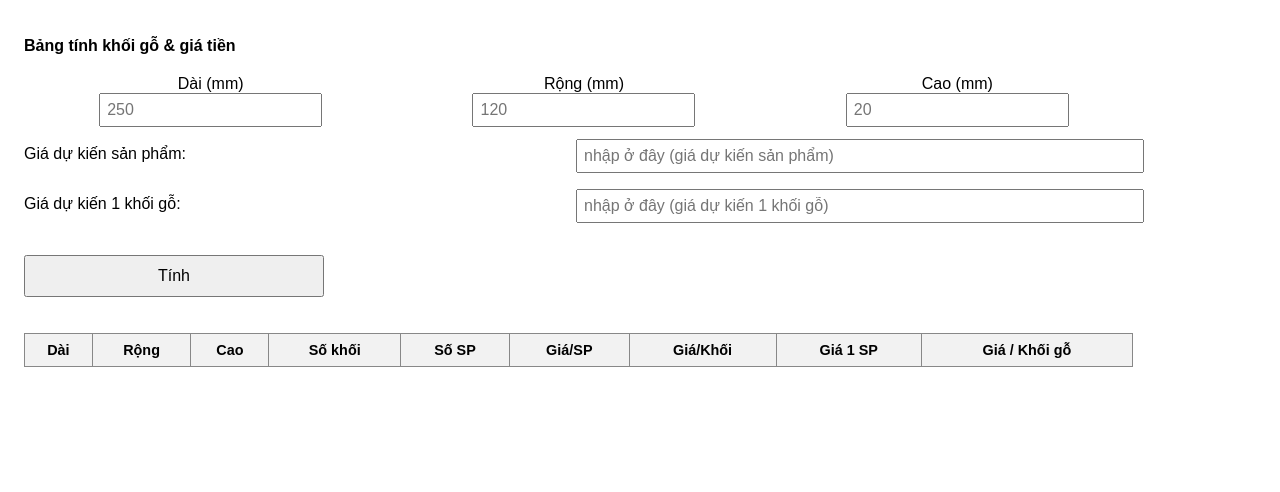
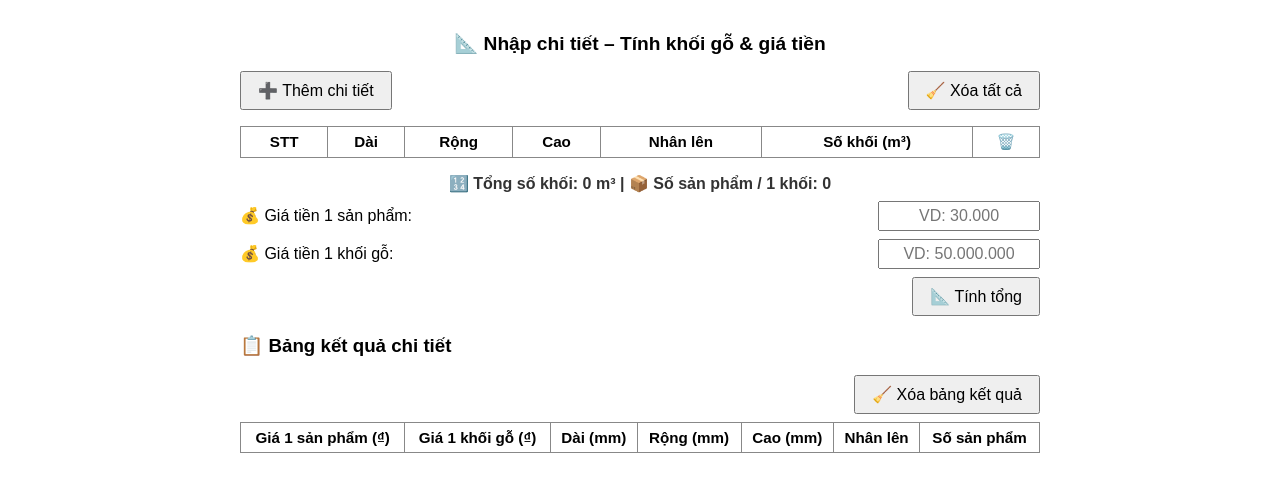
Before and after one commit to DoMung2266/domung, a plain HTML site: page index.html in a window 1280 px wide. Drawn offline with Linux system fonts and the light colour scheme.

Commit message:
index.html

```diff
--- a/index.html
+++ b/index.html
@@ -2,186 +2,75 @@
 <html lang="vi">
 <head>
   <meta charset="UTF-8">
-  <title>Bảng tính khối gỗ & giá tiền</title>
+  <title>Tính khối gỗ & giá tiền</title>
   <meta name="viewport" content="width=device-width, initial-scale=1.0">
   <style>
-    body {
-      font-family: sans-serif;
-      padding: 16px;
-      box-sizing: border-box;
-      max-width: 90%;
-    }
-    h2 {
-      font-size: 1.0em;
-      margin-bottom: 20px;
-    }
-    .row {
-      display: flex;
-      flex-wrap: wrap;
-      align-items: center;
-      margin-bottom: 12px;
-    }
-    label {
-      flex: 1 0 160px;
-      margin-bottom: 4px;
-    }
-    input {
-      flex: 1 0 160px;
-      padding: 6px;
-      font-size: 1em;
-    }
-    .result-inline {
-      font-weight: bold;
-      color: #333;
-      flex: 1 0 100%;
-      margin-top: 4px;
-    }
-    button {
-      padding: 10px 20px;
-      font-size: 1em;
-      width: 99%;
-      max-width: 300px;
-      margin: 16px 0;
-    }
-    table {
-      width: 99%;
-      border-collapse: collapse;
-      font-size: 0.9em;
-      margin-top: 20px;
-    }
-    th, td {
-      border: 1px solid #888;
-      padding: 8px 4px;
-      text-align: center;
-    }
-    th {
-      background-color: #f2f2f2;
-    }
+    body { font-family: sans-serif; padding: 16px; max-width: 800px; margin: auto; }
+    h2 { font-size: 1.2em; margin-bottom: 16px; text-align: center; }
+    table { width: 100%; border-collapse: collapse; margin-bottom: 16px; font-size: 0.95em; }
+    th, td { border: 1px solid #888; padding: 6px; text-align: center; }
+    input[type="number"], input[type="text"] { width: 80px; padding: 4px; font-size: 1em; text-align: center; }
+    input.quantity { width: 60px; }
+    .controls { display: flex; justify-content: space-between; gap: 10px; margin-bottom: 16px; }
+    button { padding: 8px 16px; font-size: 1em; cursor: pointer; }
+    .result { font-weight: bold; margin: 8px 0; font-size: 1em; color: #333; text-align: center; }
+    .row { display: flex; align-items: center; justify-content: space-between; gap: 10px; margin-bottom: 8px; flex-wrap: wrap; }
+    .row input { flex: 1; max-width: 150px; }
   </style>
 </head>
 <body>
-  <h2>Bảng tính khối gỗ & giá tiền</h2>
+  <h2>📐 Nhập chi tiết – Tính khối gỗ & giá tiền</h2>
 
-  <div class="row">
-  <div style="flex: 1 0 20%; text-align: center;">
-    <label for="length">Dài (mm)</label><br>
-    <input type="number" id="length" placeholder="250">
-  </div>
-  <div style="flex: 1 0 20%; text-align: center;">
-    <label for="width">Rộng (mm)</label><br>
-    <input type="number" id="width" placeholder="120">
-  </div>
-  <div style="flex: 1 0 20%; text-align: center;">
-    <label for="height">Cao (mm)</label><br>
-    <input type="number" id="height" placeholder="20">
-  </div>
- </div>
-
-  <div class="row">
-    <label>Giá dự kiến sản phẩm:</label>
-    <input type="text" id="unitPrice" oninput="formatMoneyInput(this)" placeholder="nhập ở đây (giá dự kiến sản phẩm)">
-    <span class="result-inline" id="totalPriceOutput"></span>
+  <div class="controls">
+    <button onclick="addRow()">➕ Thêm chi tiết</button>
+    <button onclick="clearTable()">🧹 Xóa tất cả</button>
   </div>
 
-  <div class="row">
-    <label>Giá dự kiến 1 khối gỗ:</label>
-    <input type="text" id="blockPrice" oninput="formatMoneyInput(this)" placeholder="nhập ở đây (giá dự kiến 1 khối gỗ)">
-    <span class="result-inline" id="pricePerUnitOutput"></span>
-  </div>
-
-  <button onclick="calculate()">Tính</button>
-
-  <div class="results">
-    <div class="result-inline" id="volumeOutput"></div>
-    <div class="result-inline" id="quantityOutput"></div>
-  </div>
-
-  <table id="historyTable">
+  <table id="woodTable">
     <thead>
       <tr>
-        <th>Dài</th><th>Rộng</th><th>Cao</th><th>Số khối</th>
-        <th>Số SP</th><th>Giá/SP</th><th>Giá/Khối</th><th>Giá 1 SP</th><th>Giá / Khối gỗ</th>
+        <th>STT</th><th>Dài</th><th>Rộng</th><th>Cao</th><th>Nhân lên</th><th>Số khối (m³)</th><th>🗑️</th>
       </tr>
     </thead>
     <tbody></tbody>
   </table>
 
-  <script>
-    function formatMoneyInput(input) {
-      let raw = input.value.replace(/[^\d]/g, "");
-      if (raw === "") {
-        input.value = "";
-        return;
-      }
-      input.value = parseInt(raw).toLocaleString("vi-VN");
-    }
+  <div class="result" id="totalOutput">🔢 Tổng số khối: 0 m³ | 📦 Số sản phẩm / 1 khối: 0</div>
 
-    function parseMoney(inputValue) {
-      return parseInt(inputValue.replace(/[^\d]/g, ""));
-    }
+  <div class="row">
+    <label>💰 Giá tiền 1 sản phẩm:</label>
+    <input type="text" id="pricePerProduct" oninput="trackChange('product'); formatMoneyInput(this)" placeholder="VD: 30.000">
+  </div>
 
-    function calculate() {
-      const length = parseFloat(document.getElementById("length").value);
-      const width = parseFloat(document.getElementById("width").value);
-      const height = parseFloat(document.getElementById("height").value);
-      const unitPrice = parseMoney(document.getElementById("unitPrice").value);
-      const blockPrice = parseMoney(document.getElementById("blockPrice").value);
+  <div class="row">
+    <label>💰 Giá tiền 1 khối gỗ:</label>
+    <input type="text" id="pricePerKhối" oninput="trackChange('block'); formatMoneyInput(this)" placeholder="VD: 50.000.000">
+  </div>
 
-      const volumeOutput = document.getElementById("volumeOutput");
-      const quantityOutput = document.getElementById("quantityOutput");
-      const totalPriceOutput = document.getElementById("totalPriceOutput");
-      const pricePerUnitOutput = document.getElementById("pricePerUnitOutput");
+  <div class="row" style="justify-content: flex-end;">
+    <button onclick="calculateTotal()">📐 Tính tổng</button>
+  </div>
 
-      if (!length || !width || !height) {
-        volumeOutput.innerText = "❌ Vui lòng nhập đủ 3 kích thước!";
-        quantityOutput.innerText = "";
-        totalPriceOutput.innerText = "";
-        pricePerUnitOutput.innerText = "";
-        return;
-      }
+  <h3>📋 Bảng kết quả chi tiết</h3>
+  <div class="row" style="justify-content: flex-end;">
+    <button onclick="clearPriceTable()">🧹 Xóa bảng kết quả</button>
+  </div>
 
-      const volume = (length / 1000) * (width / 1000) * (height / 1000);
-      const quantity = volume > 0 ? (1 / volume) : 0;
+  <table id="priceTable">
+    <thead>
+      <tr>
+        <th>Giá 1 sản phẩm (₫)</th>
+        <th>Giá 1 khối gỗ (₫)</th>
+        <th>Dài (mm)</th>
+        <th>Rộng (mm)</th>
+        <th>Cao (mm)</th>
+        <th>Nhân lên</th>
+        <th>Số sản phẩm</th>
+      </tr>
+    </thead>
+    <tbody></tbody>
+  </table>
 
-      volumeOutput.innerText = `🔢 Số khối: ${volume.toFixed(6)} m³`;
-      quantityOutput.innerText = `📦 Số sản phẩm: ${quantity.toFixed(2)} sản phẩm`;
-
-      if (unitPrice) {
-        const totalPrice = Math.round(quantity * unitPrice);
-        totalPriceOutput.innerText = `💰 Giá 1 khối: ${totalPrice.toLocaleString("vi-VN")} ₫`;
-      } else {
-        totalPriceOutput.innerText = "";
-      }
-
-      if (blockPrice) {
-        const pricePerUnit = Math.round(blockPrice / quantity);
-        pricePerUnitOutput.innerText = `🧾 Giá 1 sản phẩm: ${pricePerUnit.toLocaleString("vi-VN")} ₫`;
-      } else {
-        pricePerUnitOutput.innerText = "";
-      }
-
-      const tableBody = document.querySelector("#historyTable tbody");
-      const newRow = document.createElement("tr");
-
-      const displayUnitPrice = unitPrice ? unitPrice.toLocaleString("vi-VN") + " ₫" : "-";
-      const displayBlockPrice = blockPrice ? blockPrice.toLocaleString("vi-VN") + " ₫" : "-";
-      const displayTotalPrice = unitPrice ? Math.round(quantity * unitPrice).toLocaleString("vi-VN") + " ₫" : "-";
-      const displayPricePerUnit = blockPrice ? Math.round(blockPrice / quantity).toLocaleString("vi-VN") + " ₫" : "-";
-
-      newRow.innerHTML = `
-        <td>${length || "-"}</td>
-        <td>${width || "-"}</td>
-        <td>${height || "-"}</td>
-        <td>${volume.toFixed(6)}</td>
-        <td>${quantity.toFixed(2)}</td>
-        <td>${displayUnitPrice}</td>
-        <td>${displayTotalPrice}</td>
-        <td>${displayPricePerUnit}</td>
-        <td>${displayBlockPrice}</td>
-      `;
-
-      tableBody.appendChild(newRow);
-    }
-  </script>
+  <script src="main.js"></script>
 </body>
 </html>
```
